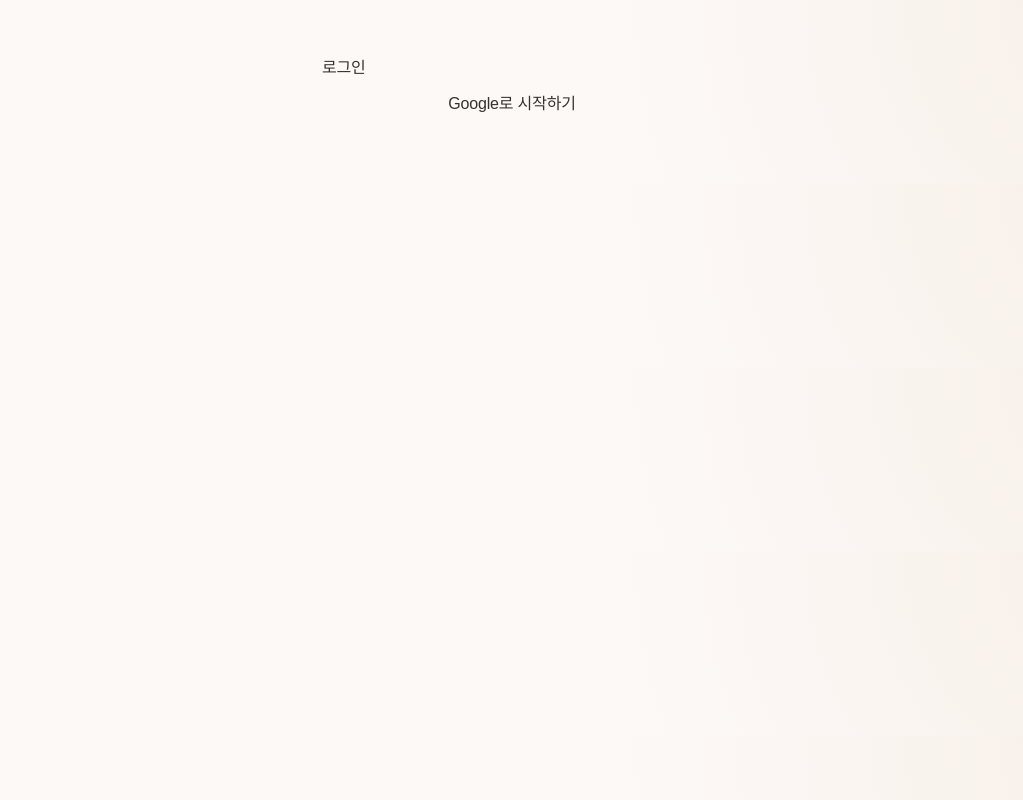
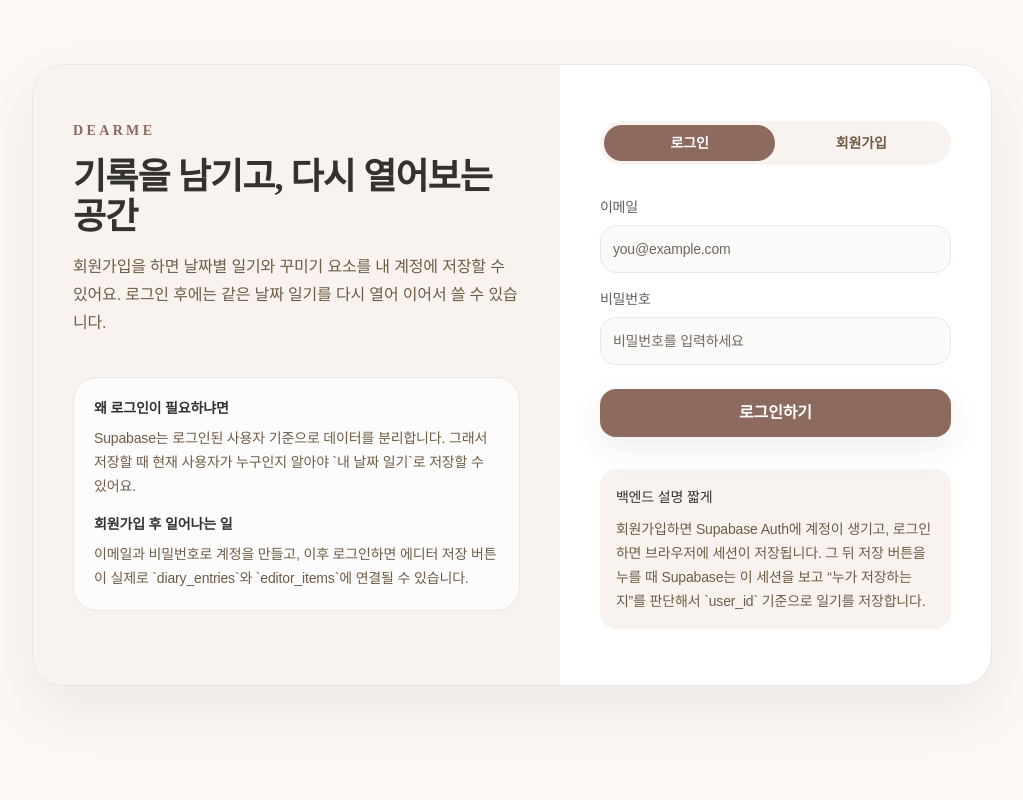
Before and after one commit to skyhanull/diary_ku, a Next.js app: page /auth in a window 1280 px wide. Shown: the whole page, without its empty margins (128-1151 px from the left). Built offline with nearby package versions, Linux system fonts and the light colour scheme; no server answers.

Commit message:
feat: add email auth page

```diff
--- a/src/app/auth/callback/route.ts
+++ /dev/null
@@ -1,7 +0,0 @@
-import { NextResponse } from 'next/server';
-
-export async function GET(request: Request) {
-  const url = new URL(request.url);
-  const next = url.searchParams.get('next') ?? '/';
-  return NextResponse.redirect(new URL(next, url.origin));
-}
--- a/src/app/auth/page.tsx
+++ b/src/app/auth/page.tsx
@@ -1,41 +1,250 @@
 'use client';
 
+import { Suspense, useEffect, useState } from 'react';
+import { useRouter, useSearchParams } from 'next/navigation';
+
+import { Button } from '@/components/ui/button';
+import { Input } from '@/components/ui/input';
+import { getCurrentSession, signInWithEmail, signUpWithEmail } from '@/features/auth/lib/auth-client';
 import { isSupabaseConfigured, supabase } from '@/lib/supabase';
 
+type AuthMode = 'signin' | 'signup';
+
 export default function AuthPage() {
-  const signInWithGoogle = async () => {
+  return (
+    <Suspense fallback={<AuthPageFallback />}>
+      <AuthPageContent />
+    </Suspense>
+  );
+}
+
+function AuthPageFallback() {
+  return (
+    <main className="min-h-screen bg-[#fdf8f5] px-6 py-16 text-[#34322f]">
+      <div className="mx-auto max-w-[960px] rounded-[32px] border border-[#ece7e3] bg-white px-8 py-20 text-center shadow-[0_24px_60px_rgba(52,50,47,0.08)]">
+        로그인 화면을 준비하고 있어요...
+      </div>
+    </main>
+  );
+}
+
+function AuthPageContent() {
+  const router = useRouter();
+  const searchParams = useSearchParams();
+  const next = searchParams.get('next') ?? '/';
+  const redirectPath = next.startsWith('/') ? next : '/';
+
+  const [mode, setMode] = useState<AuthMode>('signin');
+  const [email, setEmail] = useState('');
+  const [password, setPassword] = useState('');
+  const [confirmPassword, setConfirmPassword] = useState('');
+  const [isSubmitting, setIsSubmitting] = useState(false);
+  const [message, setMessage] = useState<string | null>(null);
+  const [error, setError] = useState<string | null>(null);
+
+  useEffect(() => {
+    if (!supabase) return;
+    let isMounted = true;
+
+    const checkSession = async () => {
+      const session = await getCurrentSession();
+      if (!isMounted) return;
+
+      if (session) {
+        router.replace(redirectPath as '/');
+      }
+    };
+
+    void checkSession();
+
+    return () => {
+      isMounted = false;
+    };
+  }, [redirectPath, router]);
+
+  const resetFeedback = () => {
+    setMessage(null);
+    setError(null);
+  };
+
+  const handleSignIn = async () => {
     if (!supabase) return;
 
-    await supabase.auth.signInWithOAuth({
-      provider: 'google',
-      options: {
-        redirectTo: `${window.location.origin}/auth/callback`
+    setIsSubmitting(true);
+    resetFeedback();
+
+    try {
+      await signInWithEmail({
+        email,
+        password
+      });
+
+      setMessage('로그인됐어요. 이동 중입니다.');
+      router.replace(redirectPath as '/');
+    } catch (authError) {
+      setError(authError instanceof Error ? authError.message : '로그인 중 문제가 발생했어요.');
+    } finally {
+      setIsSubmitting(false);
+    }
+  };
+
+  const handleSignUp = async () => {
+    if (!supabase) return;
+
+    if (password !== confirmPassword) {
+      setError('비밀번호 확인이 일치하지 않아요.');
+      return;
+    }
+
+    setIsSubmitting(true);
+    resetFeedback();
+
+    try {
+      const data = await signUpWithEmail({
+        email,
+        password,
+        emailRedirectTo: `${window.location.origin}${redirectPath}`
+      });
+
+      if (data.session) {
+        setMessage('회원가입과 로그인이 완료됐어요. 이동 중입니다.');
+        router.replace(redirectPath as '/');
+        return;
       }
-    });
+
+      setMessage('회원가입 요청이 완료됐어요. Supabase 설정에 따라 이메일 인증이 필요할 수 있어요.');
+      setMode('signin');
+    } catch (authError) {
+      setError(authError instanceof Error ? authError.message : '회원가입 중 문제가 발생했어요.');
+    } finally {
+      setIsSubmitting(false);
+    }
   };
 
   return (
-    <main style={{ maxWidth: 420, margin: '56px auto', padding: '0 20px' }}>
-      <h1>로그인</h1>
-      {!isSupabaseConfigured ? (
-        <p style={{ fontSize: 14, color: '#b42318' }}>
-          환경변수 누락: NEXT_PUBLIC_SUPABASE_URL, NEXT_PUBLIC_SUPABASE_ANON_KEY
-        </p>
-      ) : null}
-      <button
-        onClick={signInWithGoogle}
-        disabled={!isSupabaseConfigured}
-        style={{
-          width: '100%',
-          padding: '12px 14px',
-          borderRadius: 12,
-          border: '1px solid var(--line)',
-          cursor: isSupabaseConfigured ? 'pointer' : 'not-allowed',
-          opacity: isSupabaseConfigured ? 1 : 0.6
-        }}
-      >
-        Google로 시작하기
-      </button>
+    <main className="min-h-screen bg-[#fdf8f5] px-6 py-16 text-[#34322f]">
+      <div className="mx-auto max-w-[960px] overflow-hidden rounded-[32px] border border-[#ece7e3] bg-white shadow-[0_24px_60px_rgba(52,50,47,0.08)] md:grid md:grid-cols-[1.1fr_0.9fr]">
+        <section className="bg-[#f8f3ef] px-8 py-10 md:px-10 md:py-14">
+          <p className="font-['Epilogue'] text-sm font-bold uppercase tracking-[0.24em] text-[#8C6A5D]">DearMe</p>
+          <h1 className="mt-4 font-['Epilogue'] text-4xl font-bold tracking-tight text-[#34322f]">기록을 남기고, 다시 열어보는 공간</h1>
+          <p className="mt-4 max-w-md text-base leading-7 text-[#6f5c45]">
+            회원가입을 하면 날짜별 일기와 꾸미기 요소를 내 계정에 저장할 수 있어요. 로그인 후에는 같은 날짜 일기를 다시 열어 이어서 쓸 수 있습니다.
+          </p>
+
+          <div className="mt-10 space-y-4 rounded-[24px] border border-[#ece7e3] bg-white/80 p-5">
+            <div>
+              <p className="text-sm font-semibold text-[#34322f]">왜 로그인이 필요하냐면</p>
+              <p className="mt-2 text-sm leading-6 text-[#6f5c45]">
+                Supabase는 로그인된 사용자 기준으로 데이터를 분리합니다. 그래서 저장할 때 현재 사용자가 누구인지 알아야 `내 날짜 일기`로 저장할 수 있어요.
+              </p>
+            </div>
+            <div>
+              <p className="text-sm font-semibold text-[#34322f]">회원가입 후 일어나는 일</p>
+              <p className="mt-2 text-sm leading-6 text-[#6f5c45]">
+                이메일과 비밀번호로 계정을 만들고, 이후 로그인하면 에디터 저장 버튼이 실제로 `diary_entries`와 `editor_items`에 연결될 수 있습니다.
+              </p>
+            </div>
+          </div>
+        </section>
+
+        <section className="px-8 py-10 md:px-10 md:py-14">
+          <div className="mb-8 flex rounded-full bg-[#f8f3ef] p-1">
+            <button
+              type="button"
+              onClick={() => {
+                setMode('signin');
+                resetFeedback();
+              }}
+              className={`flex-1 rounded-full px-4 py-2 text-sm font-semibold transition ${
+                mode === 'signin' ? 'bg-[#8C6A5D] text-white' : 'text-[#6f5c45]'
+              }`}
+            >
+              로그인
+            </button>
+            <button
+              type="button"
+              onClick={() => {
+                setMode('signup');
+                resetFeedback();
+              }}
+              className={`flex-1 rounded-full px-4 py-2 text-sm font-semibold transition ${
+                mode === 'signup' ? 'bg-[#8C6A5D] text-white' : 'text-[#6f5c45]'
+              }`}
+            >
+              회원가입
+            </button>
+          </div>
+
+          {!isSupabaseConfigured ? (
+            <div className="mb-6 rounded-2xl border border-[#fa746f]/30 bg-[#fff1ef] px-4 py-3 text-sm text-[#a83836]">
+              환경변수가 아직 비어 있어요. `NEXT_PUBLIC_SUPABASE_URL`, `NEXT_PUBLIC_SUPABASE_ANON_KEY` 를 먼저 확인해주세요.
+            </div>
+          ) : null}
+
+          <div className="space-y-4">
+            <div>
+              <label className="mb-2 block text-sm font-medium text-[#615f5b]">이메일</label>
+              <Input
+                type="email"
+                value={email}
+                onChange={(event) => setEmail(event.target.value)}
+                placeholder="you@example.com"
+                className="h-12 rounded-2xl border-[#ece7e3] bg-[#fcfaf8]"
+              />
+            </div>
+
+            <div>
+              <label className="mb-2 block text-sm font-medium text-[#615f5b]">비밀번호</label>
+              <Input
+                type="password"
+                value={password}
+                onChange={(event) => setPassword(event.target.value)}
+                placeholder="비밀번호를 입력하세요"
+                className="h-12 rounded-2xl border-[#ece7e3] bg-[#fcfaf8]"
+              />
+            </div>
+
+            {mode === 'signup' ? (
+              <div>
+                <label className="mb-2 block text-sm font-medium text-[#615f5b]">비밀번호 확인</label>
+                <Input
+                  type="password"
+                  value={confirmPassword}
+                  onChange={(event) => setConfirmPassword(event.target.value)}
+                  placeholder="비밀번호를 한 번 더 입력하세요"
+                  className="h-12 rounded-2xl border-[#ece7e3] bg-[#fcfaf8]"
+                />
+              </div>
+            ) : null}
+          </div>
+
+          <Button
+            className="mt-6 h-12 w-full rounded-2xl bg-[#8C6A5D] text-base font-semibold text-white hover:bg-[#78584b]"
+            disabled={!isSupabaseConfigured || isSubmitting}
+            onClick={() => {
+              if (mode === 'signin') {
+                void handleSignIn();
+                return;
+              }
+
+              void handleSignUp();
+            }}
+          >
+            {isSubmitting ? '처리 중...' : mode === 'signin' ? '로그인하기' : '회원가입하기'}
+          </Button>
+
+          {message ? <p className="mt-4 text-sm text-[#8C6A5D]">{message}</p> : null}
+          {error ? <p className="mt-4 text-sm text-[#a83836]">{error}</p> : null}
+
+          <div className="mt-8 rounded-2xl bg-[#f8f3ef] p-4 text-sm leading-6 text-[#6f5c45]">
+            <p className="font-medium text-[#34322f]">백엔드 설명 짧게</p>
+            <p className="mt-2">
+              회원가입하면 Supabase Auth에 계정이 생기고, 로그인하면 브라우저에 세션이 저장됩니다. 그 뒤 저장 버튼을 누를 때 Supabase는 이 세션을 보고
+              “누가 저장하는지”를 판단해서 `user_id` 기준으로 일기를 저장합니다.
+            </p>
+          </div>
+        </section>
+      </div>
     </main>
   );
 }
```
